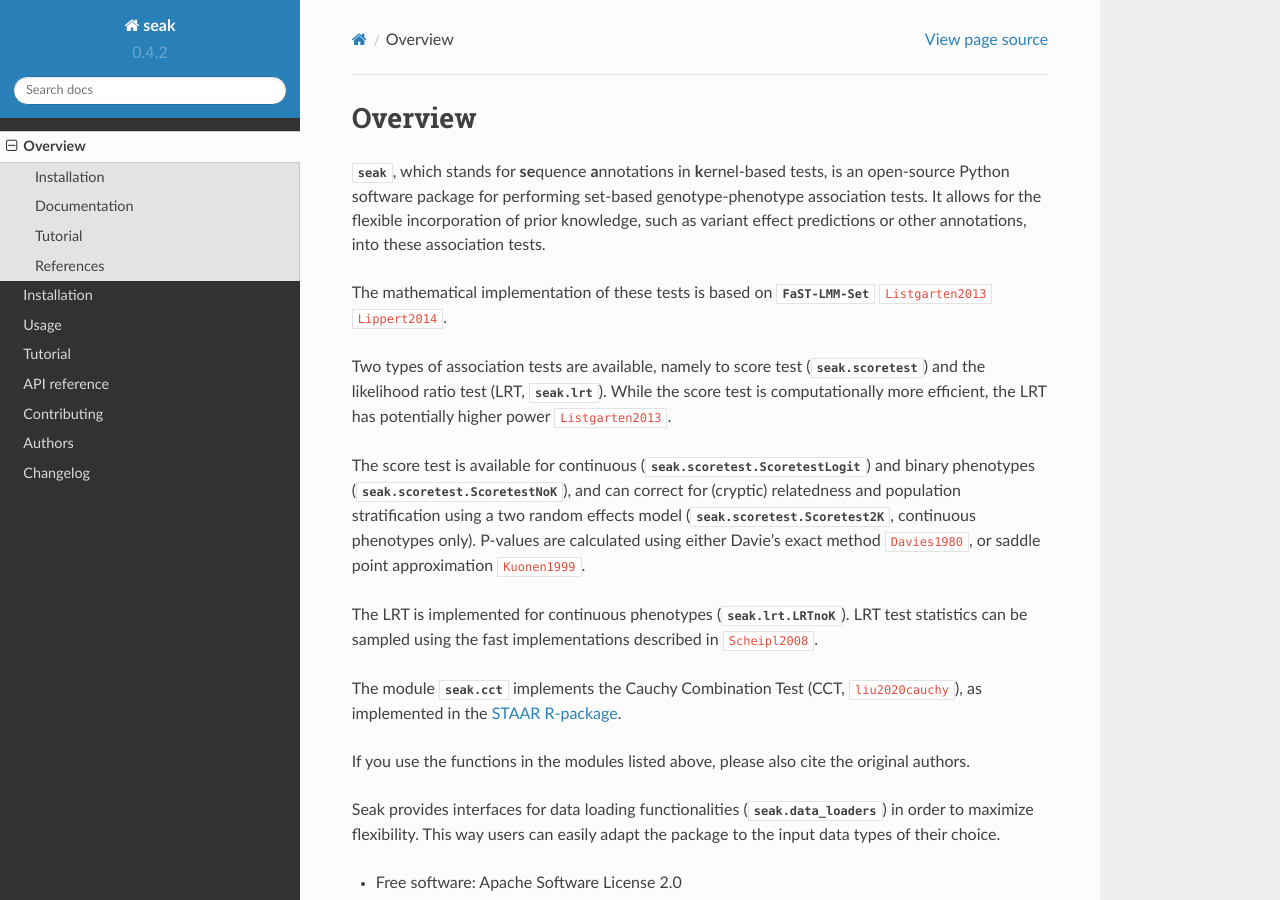
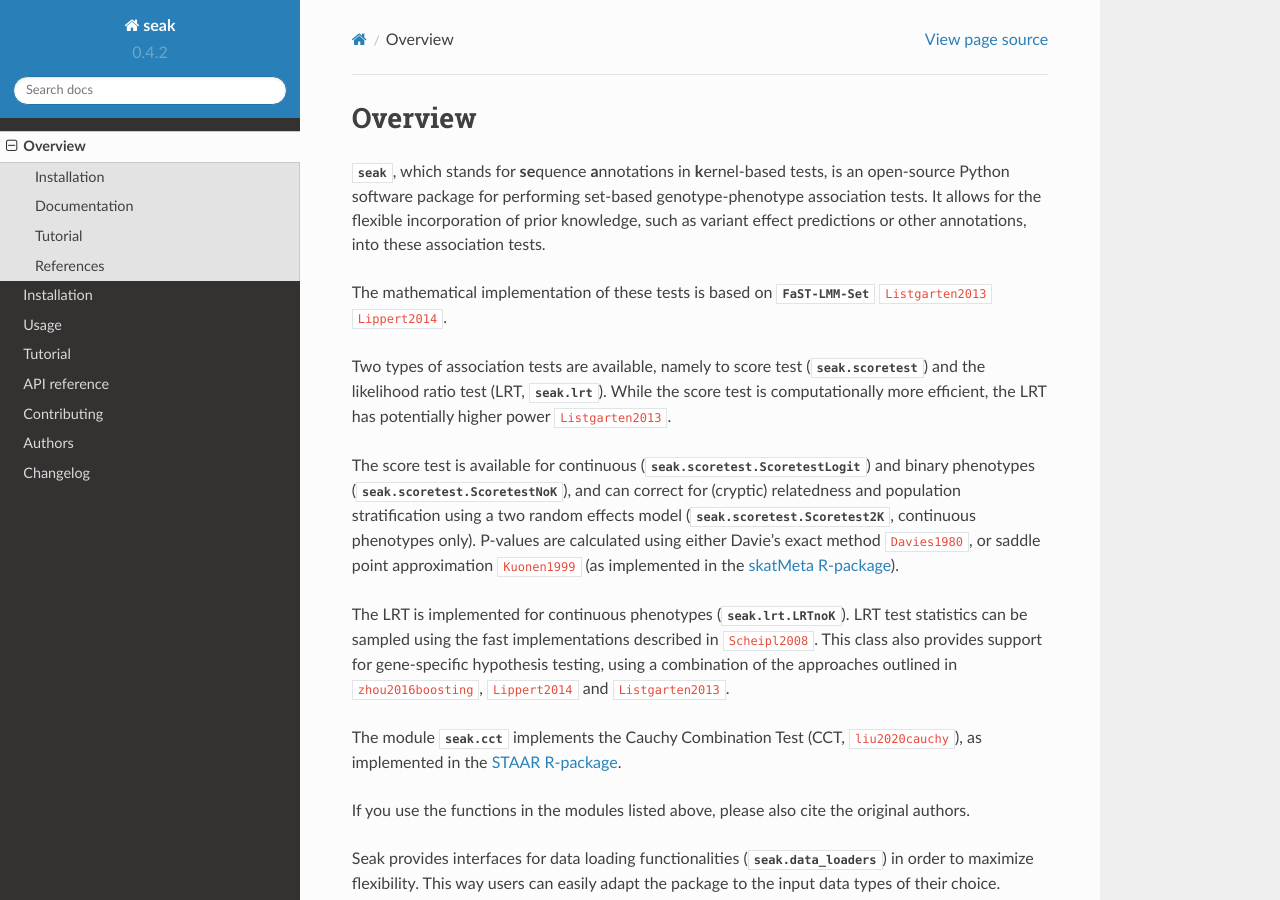
Before and after one commit to HealthML/seak, a Sphinx documentation site: the page built from docs/readme.rst, in a window 1280 px wide and 900 px high. Built offline with Sphinx 7.4.7 and the Read the Docs theme 2.0.0, drawn with Linux system fonts in a browser that asks for light colours; cross-references to code outside the pages are shown as plain code.

Commit message:
Update readme.rst

```diff
--- a/docs/readme.rst
+++ b/docs/readme.rst
@@ -13,9 +13,9 @@ While the score test is computationally more efficient, the LRT has potentially
 
 The score test is available for continuous (:class:`seak.scoretest.ScoretestLogit`) and binary phenotypes (:class:`seak.scoretest.ScoretestNoK`),
 and can correct for (cryptic) relatedness and population stratification using a two random effects model (:class:`seak.scoretest.Scoretest2K`, continuous phenotypes only).
-P-values are calculated using either Davie's exact method :cite:`Davies1980`, or saddle point approximation :cite:`Kuonen1999`.
+P-values are calculated using either Davie's exact method :cite:`Davies1980`, or saddle point approximation :cite:`Kuonen1999` (as implemented in the `skatMeta R-package <https://github.com/cran/skatMeta>`_).
 
-The LRT is implemented for continuous phenotypes (:class:`seak.lrt.LRTnoK`).  LRT test statistics can be sampled using the fast implementations described in :cite:`Scheipl2008`.
+The LRT is implemented for continuous phenotypes (:class:`seak.lrt.LRTnoK`).  LRT test statistics can be sampled using the fast implementations described in :cite:`Scheipl2008`. This class also provides support for gene-specific hypothesis testing, using a combination of the approaches outlined in :cite:`zhou2016boosting`, :cite:`Lippert2014` and :cite:`Listgarten2013`.
 
 The module :mod:`seak.cct` implements the Cauchy Combination Test (CCT, :cite:`liu2020cauchy`), as implemented in the `STAAR R-package <https://github.com/xihaoli/STAAR>`_.
 
```
